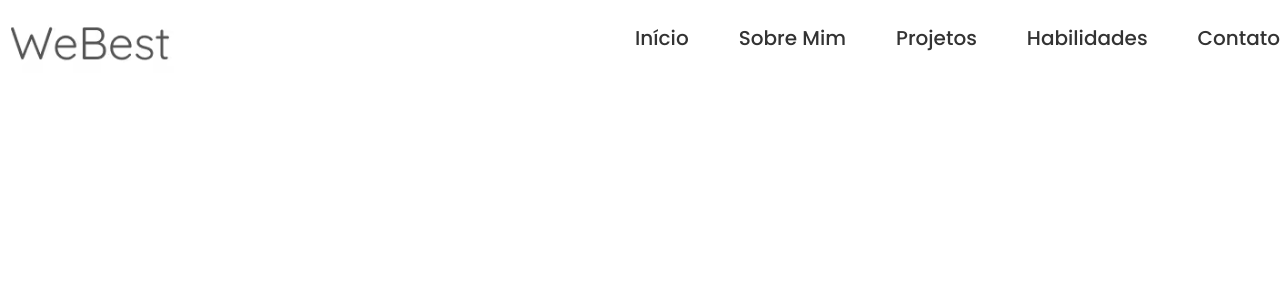
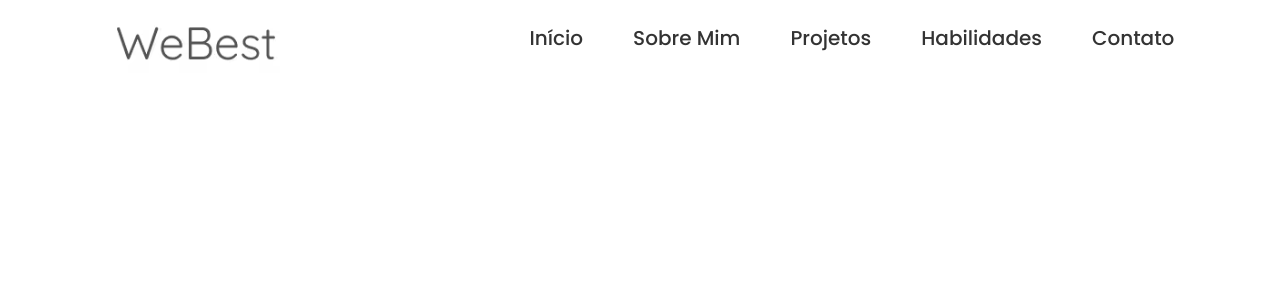
Before and after one commit to gabrielestefono/portfolio, a Next.js app: page / in a window 1280 px wide. Shown: the top 300 px of the page. Built offline with nearby package versions, Linux system fonts and the light colour scheme.

Commit message:
Ajustando para desktop

```diff
--- a/components/Header.module.scss
+++ b/components/Header.module.scss
@@ -46,6 +46,10 @@
 		justify-content: space-between;
 		align-items: center;
 		position: relative;
+
+		@include desktop(){
+			max-width: 83.5vw;
+		}
 
 		> .logo{
 			width: 6.25rem;
```
